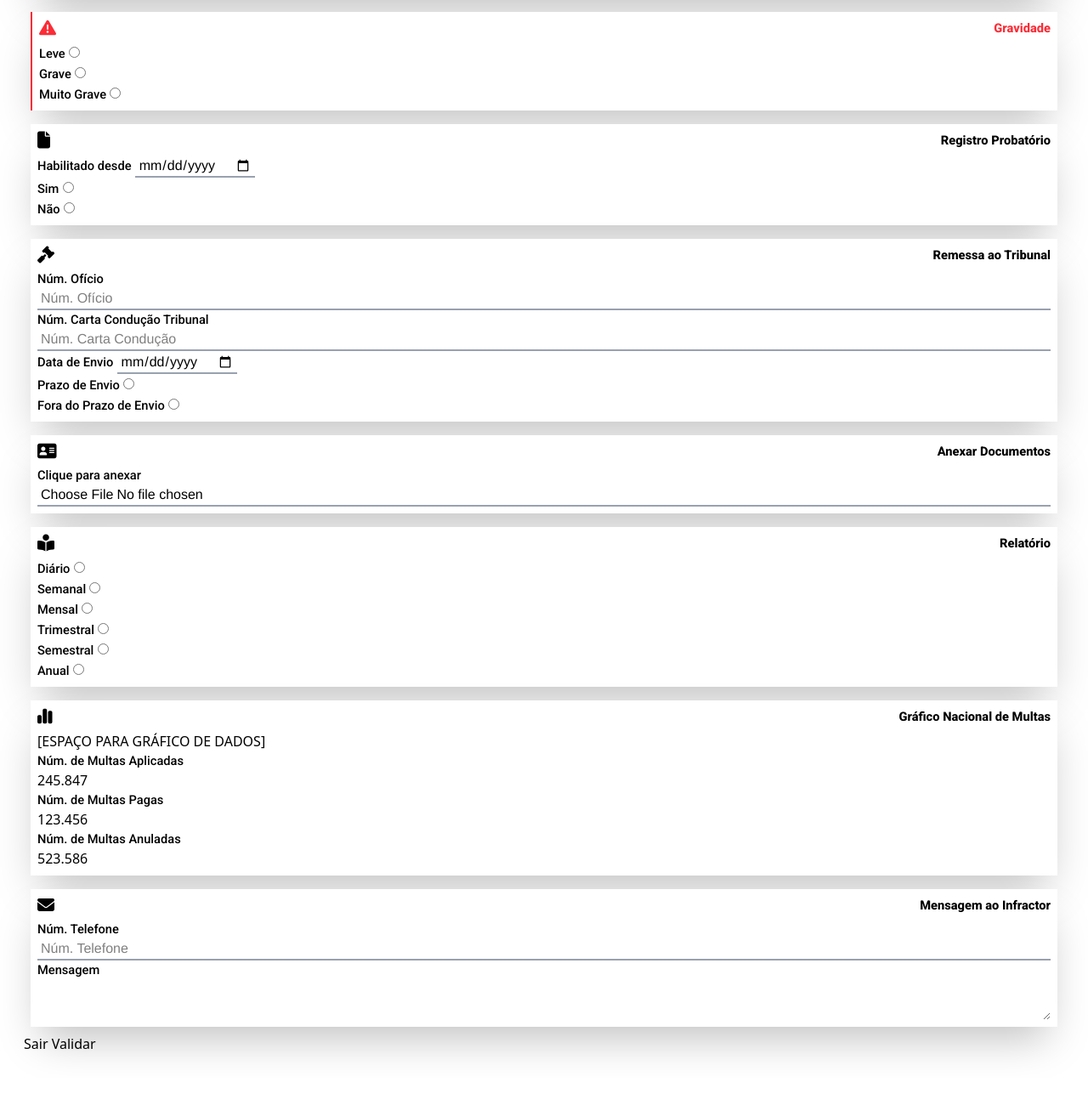
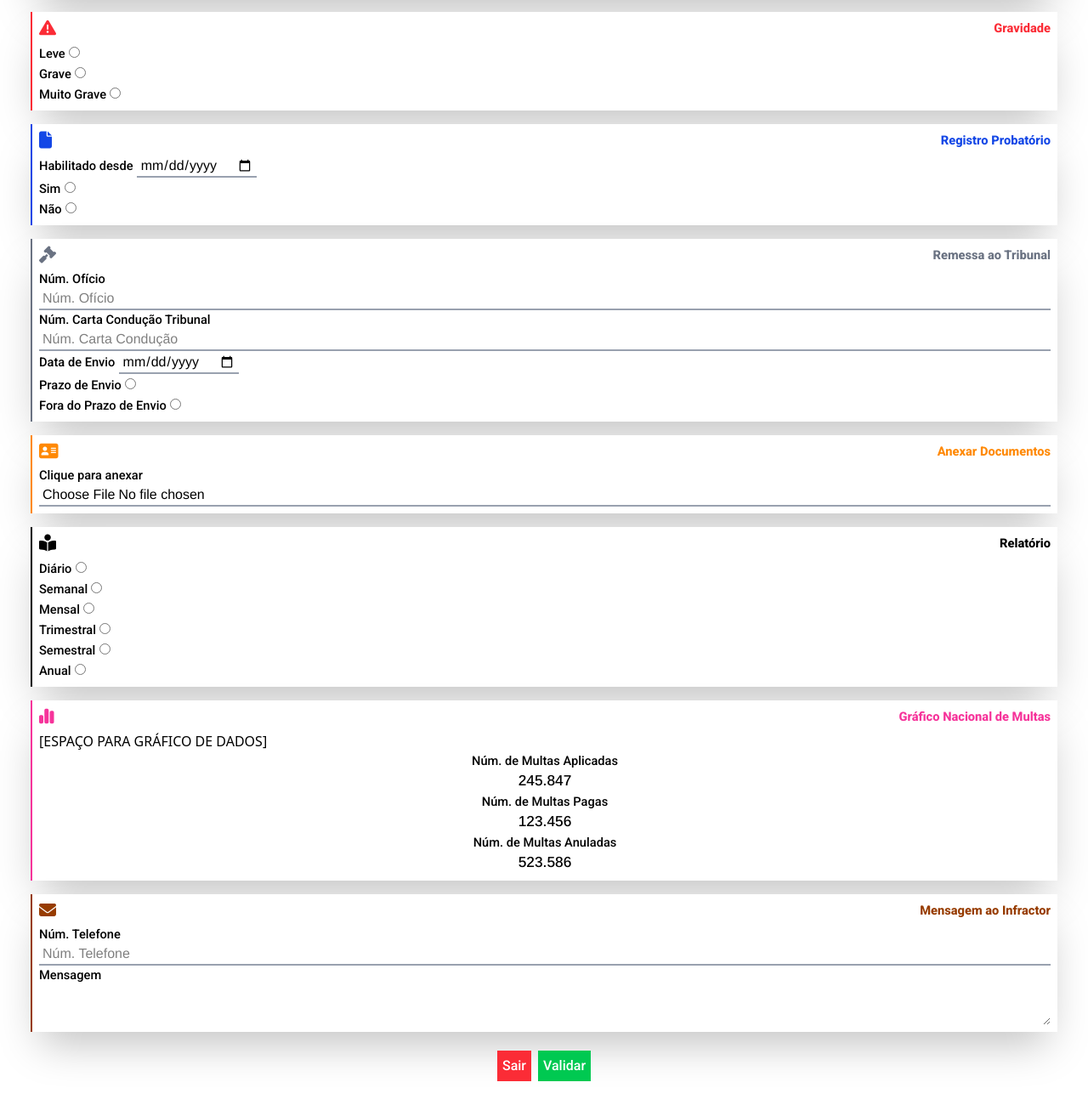
Before and after one commit to ZEINER-TECHNOLY/SIGM, a website: page views/Tela2.html in a window 1280 px wide. Shown: the part 898-2198 px from the top of the page at 85% size. Before the commit the page ends 2166 px from the top, so only its background shows below. Drawn offline with nearby package versions, Linux system fonts and the light colour scheme.

Commit message:
Sicko Mode

```diff
--- a/assets/css/style.css
+++ b/assets/css/style.css
@@ -105,3 +105,7 @@ form .cardContent2 input {
 .navInputsTela2 label {
     @apply font-roboto font-medium text-[11pt]
 }
+
+.numMultas {
+    @apply text-center font-arimo font-medium text-[13pt]
+}
--- a/views/Tela2.html
+++ b/views/Tela2.html
@@ -115,10 +115,10 @@
                     </nav>
                 </div>
 
-                <div class="cardContent2">
+                <div class="cardContent2 border-l-blue-700 border-l-2">
                     <nav class="cabecalhoNavTela2">
-                        <i class="fa-solid fa-file"></i>
-                        <h3>Registro Probatório</h3>
+                        <i class="fa-solid fa-file text-blue-700"></i>
+                        <h3 class="text-blue-700">Registro Probatório</h3>
                     </nav>
                     <nav class="navInputsTela2">
                         <label for="habilitadoDesde">Habilitado desde</label>
@@ -134,10 +134,10 @@
                     </nav>
                 </div>
 
-                <div class="cardContent2">
+                <div class="cardContent2 border-l-gray-500 border-l-2">
                     <nav class="cabecalhoNavTela2">
-                        <i class="fa-solid fa-gavel"></i>
-                        <h3>Remessa ao Tribunal</h3>
+                        <i class="fa-solid fa-gavel text-gray-500"></i>
+                        <h3 class="text-gray-500">Remessa ao Tribunal</h3>
                     </nav>
                     <nav class="navInputsTela2 navInputsTela2Col">
                         <label for="numOficio">Núm. Ofício</label>
@@ -159,10 +159,10 @@
                     </nav>
                 </div>
 
-                <div class="cardContent2">
+                <div class="cardContent2 border-l-orange-400 border-l-2">
                     <nav class="cabecalhoNavTela2">
-                        <i class="fa-solid fa-address-card"></i>
-                        <h3>Anexar Documentos</h3>
+                        <i class="fa-solid fa-address-card text-orange-400"></i>
+                        <h3 class="text-orange-400">Anexar Documentos</h3>
                     </nav>
                     <nav class="navInputsTela2 navInputsTela2Col">
                         <label for="anexarDocumentos">Clique para anexar</label>
@@ -170,7 +170,7 @@
                     </nav>
                 </div>
 
-                <div class="cardContent2">
+                <div class="cardContent2 border-l-black border-l-2">
                     <nav class="cabecalhoNavTela2">
                         <i class="fa-solid fa-book-open-reader"></i>
                         <h3>Relatório</h3>
@@ -201,10 +201,10 @@
                     </nav>
                 </div>
 
-                <div class="cardContent2">
+                <div class="cardContent2 border-pink-500 border-l-2">
                     <nav class="cabecalhoNavTela2">
-                        <i class="fa-solid fa-chart-simple"></i>
-                        <h3>Gráfico Nacional de Multas</h3>
+                        <i class="fa-solid fa-chart-simple text-pink-500"></i>
+                        <h3 class="text-pink-500">Gráfico Nacional de Multas</h3>
                     </nav>
                     <nav class="navInputsTela2">
                         <div class="tabelaGrafico">
@@ -212,23 +212,23 @@
                         </div>
                     </nav>
                     <nav class="navInputsTela2 navInputsTela2Col">
-                        <label for="numMultasAplicadas">Núm. de Multas Aplicadas</label>
-                        <h4>245.847</h4>
+                        <label for="numMultasAplicadas" class="text-center">Núm. de Multas Aplicadas</label>
+                        <h4 class="numMultas">245.847</h4>
                     </nav>
                     <nav class="navInputsTela2 navInputsTela2Col">
-                        <label for="numMultasPagas">Núm. de Multas Pagas</label>
-                        <h4>123.456</h4>
+                        <label for="numMultasPagas" class="text-center">Núm. de Multas Pagas</label>
+                        <h4 class="numMultas">123.456</h4>
                     </nav>
                     <nav class="navInputsTela2 navInputsTela2Col">
-                        <label for="numMultasAnuladas">Núm. de Multas Anuladas</label>
-                        <h4>523.586</h4>
+                        <label for="numMultasAnuladas" class="text-center">Núm. de Multas Anuladas</label>
+                        <h4 class="numMultas">523.586</h4>
                     </nav>
                 </div>
 
-                <div class="cardContent2">
+                <div class="cardContent2 border-amber-800 border-l-2">
                     <nav class="cabecalhoNavTela2">
-                        <i class="fa-solid fa-envelope"></i>
-                        <h3>Mensagem ao Infractor</h3>
+                        <i class="fa-solid fa-envelope text-amber-800"></i>
+                        <h3 class="text-amber-800">Mensagem ao Infractor</h3>
                     </nav>
                     <nav class="navInputsTela2 navInputsTela2Col">
                         <label for="numTelefoneInfrator">Núm. Telefone</label>
@@ -240,9 +240,9 @@
                     </nav>
                 </div>
 
-                <nav class="navBotoesForm">
-                    <a href="#"><button type="">Sair</button></a>
-                    <button type="button">Validar</button>
+                <nav class="navBotoesForm flex items-center justify-center pt-3.5 gap-2">
+                    <a href="#"><button type="" class="bg-red-500 font-roboto font-medium p-1.5 text-white">Sair</button></a>
+                    <button type="button" class="bg-green-500 text-white font-roboto font-medium p-1.5">Validar</button>
                 </nav>
 
             </form>
```
Also changed, not shown: assets/css/output.css.
